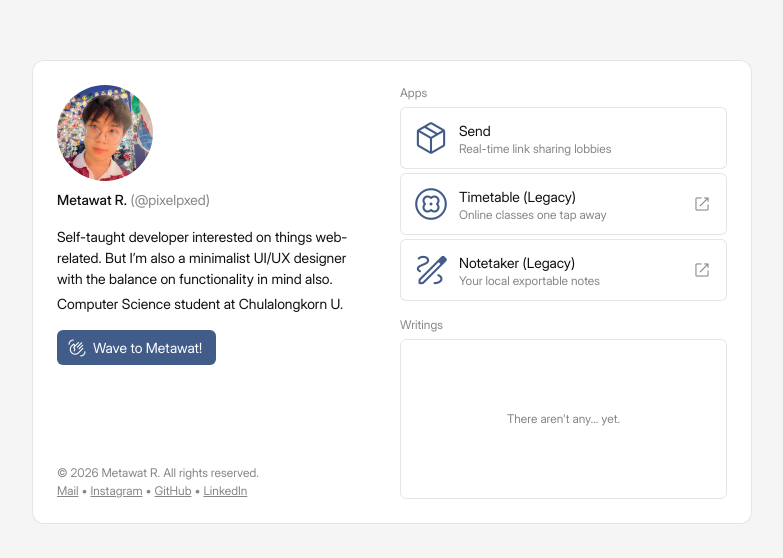
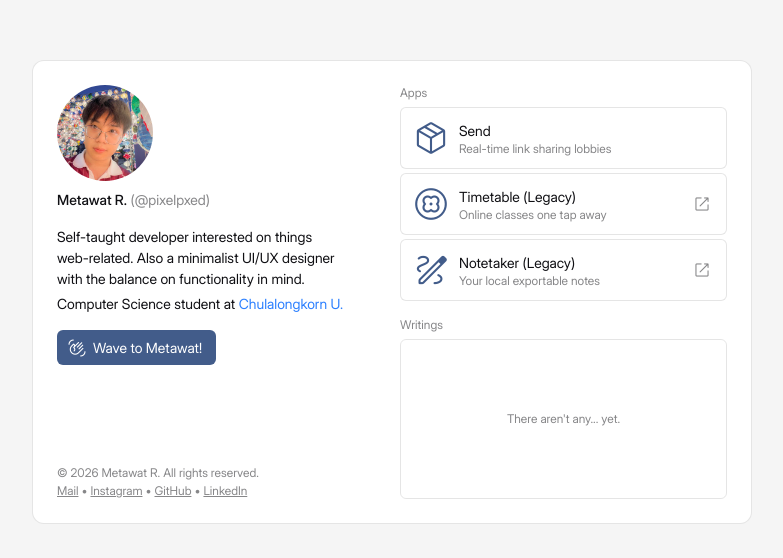
Before and after one commit to pixelpxed/pixelpxed-website, a Next.js app: page / in a window 1280 px wide. Shown: the part 108-666 px from the top of the page, without its empty margins (248-1031 px from the left). Built offline with nearby package versions, Linux system fonts and the light colour scheme; no server answers; the database is empty; a web font is replaced by a local one.

Commit message:
fix: global.css anchor colors typo

```diff
--- a/pages/index.tsx
+++ b/pages/index.tsx
@@ -137,9 +137,9 @@ const PageLanding = () => {
             <div className="gap-1">
               <p>
                 <Balancer>
-                  Self-taught developer interested on things web-related. But
-                  I’m also a minimalist UI/UX designer with the balance on
-                  functionality in mind also.
+                  Self-taught developer interested on things web-related. Also a
+                  minimalist UI/UX designer with the balance on functionality in
+                  mind.
                 </Balancer>
               </p>
               <p>
--- a/styles/globals.css
+++ b/styles/globals.css
@@ -19,7 +19,7 @@
   --color-outline: hsla(0, 0%, 0%, 0.1);
   --color-danger: var(--color-red-500);
   --color-on-danger: var(--color-white);
-  --color-anchor: var(--Øcolor-blue-500);
+  --color-anchor: var(--color-blue-500);
 }
 
 :root.dark,
```
